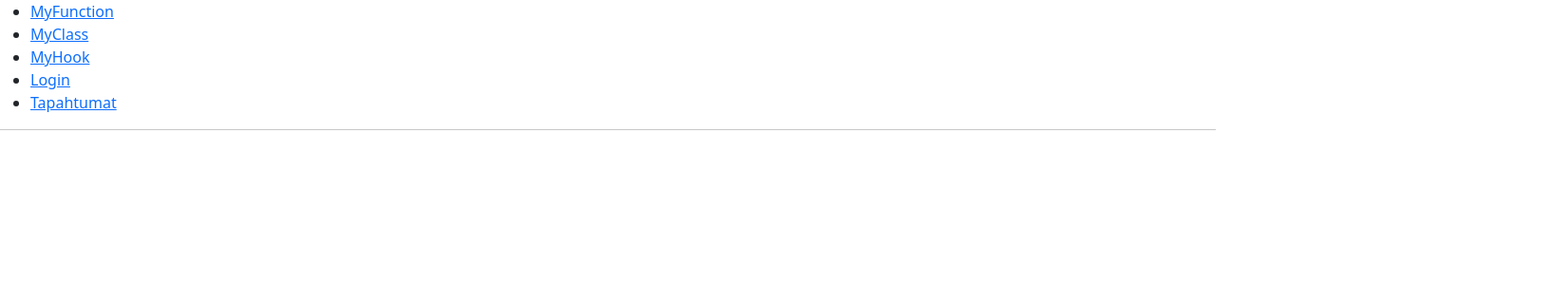
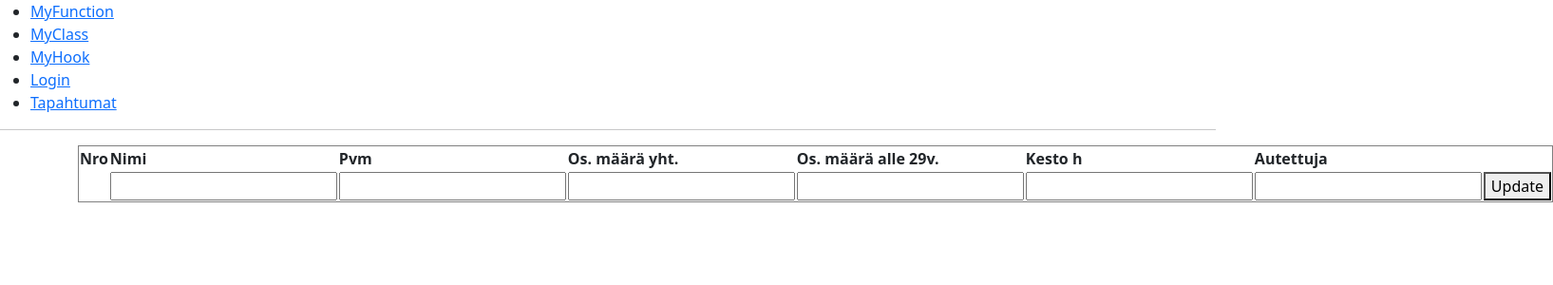
Before and after one commit to JarSaa/bc22demo-reactfrontend, a React (Create React App) app: page /tapahtuma/selectedtapahtuma/1 in a window 1280 px wide. Shown: the top 300 px of the page at 95% size, 1635 px wide, since content can reach past the window. Built offline with nearby package versions, Linux system fonts and the light colour scheme; no server answers.

Commit message:
Rivien päivitys toimii

```diff
--- a/src/App.js
+++ b/src/App.js
@@ -32,7 +32,7 @@ function App() {
         <Route exact path="/login" element={<Login/>} />
         <Route exact path="/tapahtuma" element={<TapahtumaList/>} />
         <Route exact path="/booklist/selectedbook/:id" element={<SelectedBook/>} />
-        <Route exact path="/tapahtumalist/selectedtapahtuma/:id" element={<SelectedTapahtuma/>} />
+        <Route exact path="/tapahtuma/selectedtapahtuma/:id" element={<SelectedTapahtuma/>} />
         <Route exact path="/booklist/deletebook/:id" element={<DeleteBook/>} />
         <Route exact path="/addtapahtuma" element={<AddTapahtuma/>} />
       </Routes>
--- a/src/SelectedTapahtuma.js
+++ b/src/SelectedTapahtuma.js
@@ -8,19 +8,19 @@ import { useNavigate } from "react-router-dom";
 const SelectedTapahtuma = (props) => {
     const [loading, setLoading] = useState(true);
     const [isError, setIsError] = useState(false);
-    const [tapahtuma_id, setIdTapahtumaId] = useState('');
-    const [tapahtuman_nimi, setTapahtumannimi] = useState('');
-    const [tapahtuman_pvm, setTapahtumanpvm] = useState('');
-    const [os_maara_yhteensa, setOsMaara] = useState('');
-    const [os_maara_alle29, setOsMaara29] = useState('');
-    const [kesto_tunteina, setKesto] = useState('');
-    const [autettuja, setAutettuja] = useState('');
+    const [tapahtuma_id, SetTapahtumaId] = useState('');
+    const [name, setName] = useState('');
+    const [pvm, setPvm] = useState('');
+    const [maara, setMaara] = useState('');
+    const [o2maara, setO2Maara] = useState('');
+    const [umaara, setUMaara] = useState('');
+    const [hmaara, setHMaara] = useState('');
+    const [amaara, setAMaara] = useState('');
     const {id}=useParams();
     const navigate=useNavigate();
     const token = localStorage.getItem('token');
 
     useEffect(() => {
-
         const fetchData = async () => {
             setLoading(true);
             try {
@@ -28,14 +28,16 @@ const SelectedTapahtuma = (props) => {
                 const { data: response } = await axios.get(apiURL + '/tapahtuma/'+id, {
                     headers: { "Authorization": `Bearer ${token}` }
                 })
-                setIdTapahtumaId(id);
-                console.log(response.tapahtuman_nimi);
-                setTapahtumannimi(response.tapahtuman_nimi);
-                setTapahtumanpvm(response.tapahtuman_pvm);
-                setOsMaara(response.os_maara_yhteensa);
-                setOsMaara29(response.os_maara_alle29);
-                setKesto(response.kesto_tunteina);
-                setAutettuja(response.autettuja);
+                //setIdBook(id);
+                SetTapahtumaId(id);
+                console.log(response.TAPAHTUMA_NIMI);
+                setName(response.TAPAHTUMA_NIMI);
+                setPvm(response.TAPAHTUMAN_PVM);
+                setMaara(response.OS_MAARA_YHTEENSA);
+                setO2Maara(response.OS_MAARA_ALLE29);
+                setUMaara(response.OS_MAARA_UUSIA);
+                setHMaara(response.KESTO_TUNTEINA);
+                setAMaara(response.AUTETTUJA);
                 console.log(response);
             } catch (error) {
                 console.error(error.message);
@@ -49,26 +51,27 @@ const SelectedTapahtuma = (props) => {
          setLoading(true);
          setIsError(false);
          const data = {
-           tapahtuma_id: tapahtuma_id,
-           tapahtuman_nimi: tapahtuman_nimi,
-           tapahtuman_pvm: tapahtuman_pvm,
-           os_maara_yhteensa: os_maara_yhteensa,
-           os_maara_alle29: os_maara_alle29,
-           kesto_tunteina: kesto_tunteina,
-           autettuja: autettuja
+             nimi: name,
+             pvm: pvm,
+             maara: maara,
+             maara29: o2maara,
+             uusia: umaara,
+             tunti: hmaara,
+             autettuja: amaara
          }
          axios.put(apiURL + '/tapahtuma/'+id, data, {
              headers: { "Authorization": `Bearer ${token}` }
          })
              .then(res => {
-                setTapahtumannimi('');
-                setTapahtumanpvm('');
-                setOsMaara('');
-                setOsMaara29('');
-                setKesto('');
-                setAutettuja('');
+                 console.log(data)
+                 setName('');
+                 setPvm('');
+                 setMaara('');
+                 setO2Maara('');
+                 setHMaara('');
+                 setAMaara('');
                  setLoading(false);
-                return navigate("/tapahtumalist");
+                 //return navigate("/tapahtumalist");
              }).catch(err => {
                  setLoading(false);
                  setIsError(true);
@@ -80,16 +83,19 @@ const SelectedTapahtuma = (props) => {
             <table border="1">
                 <thead>
                     <tr>
-                        <th>id_book</th><th>name</th><th>author</th><th>isbn</th><th>Choose</th>
+                        <th>Nro</th><th>Nimi</th><th>Pvm</th><th>Os. määrä yht.</th><th>Os. määrä alle 29v.</th><th>Kesto h</th><th>Autettuja</th>
                     </tr>
                 </thead>
                 <tbody>
                         <tr>
-                            {/* <td>{id_book}</td>
+                            <td>{tapahtuma_id}</td>
                             <td><input type="text" id="name" value={name} onChange={e => setName(e.target.value)} /></td>
-                            <td><input type="text" id="author" value={author} onChange={e => setAuthor(e.target.value)} /></td>
-                            <td><input type="text" id="isbn" value={isbn} onChange={e => setIsbn(e.target.value)} /></td>
-                            <td><button type="submit" onClick={handleSubmit}  disabled={loading}>Update</button></td> */}
+                            <td><input type="text" id="pvm" value={pvm} onChange={e => setPvm(e.target.value)} /></td>
+                            <td><input type="text" id="maara" value={maara} onChange={e => setMaara(e.target.value)} /></td>
+                            <td><input type="text" id="o2maara" value={o2maara} onChange={e => setO2Maara(e.target.value)} /></td>
+                            <td><input type="text" id="hmaara" value={hmaara} onChange={e => setHMaara(e.target.value)} /></td>
+                            <td><input type="text" id="amaara" value={amaara} onChange={e => setAMaara(e.target.value)} /></td>
+                            <td><button type="submit" onClick={handleSubmit}  disabled={loading}>Update</button></td>
                         </tr>
 
                 </tbody>
--- a/src/TapahtumaList.js
+++ b/src/TapahtumaList.js
@@ -56,7 +56,7 @@ const TapahtumaList = () => {
             <table className='table table-bordered table-hover'>
                 <thead>
                     <tr>
-                        <th>Nro</th><th>Nimi</th><th>Pvm</th><th>Os. määrä yht.</th><th>Os. määrä alle 29v.</th><th>Kesto h</th><th>Autettuja</th>
+                        <th>Nro</th><th>Nimi</th><th>Pvm</th><th>Os. määrä yht.</th><th>Os. määrä alle 29v.</th><th>Kesto h</th><th>Autettuja</th><th>Muokkaa</th>
                     </tr>
                 </thead>
                 <tbody>
@@ -69,6 +69,10 @@ const TapahtumaList = () => {
                             <td>{tapahtuma.OS_MAARA_ALLE29}</td>
                             <td>{tapahtuma.KESTO_TUNTEINA}</td>
                             <td>{tapahtuma.AUTETTUJA}</td>
+                            <td><NavLink to={`SelectedTapahtuma/${tapahtuma.TAPAHTUMA_ID}`}>
+                                <button className="btn btn-primary">Select({tapahtuma.TAPAHTUMA_ID})</button>
+                                </NavLink>
+                            </td>
                         </tr>
                     ))}
                     <tr><td colSpan="3"> Yht.</td><td>{osumma}</td><td>{o2summa}</td><td>{hsumma}</td><td>{asumma}</td>
```
Lines whose indentation alone changed are shown as unchanged.
